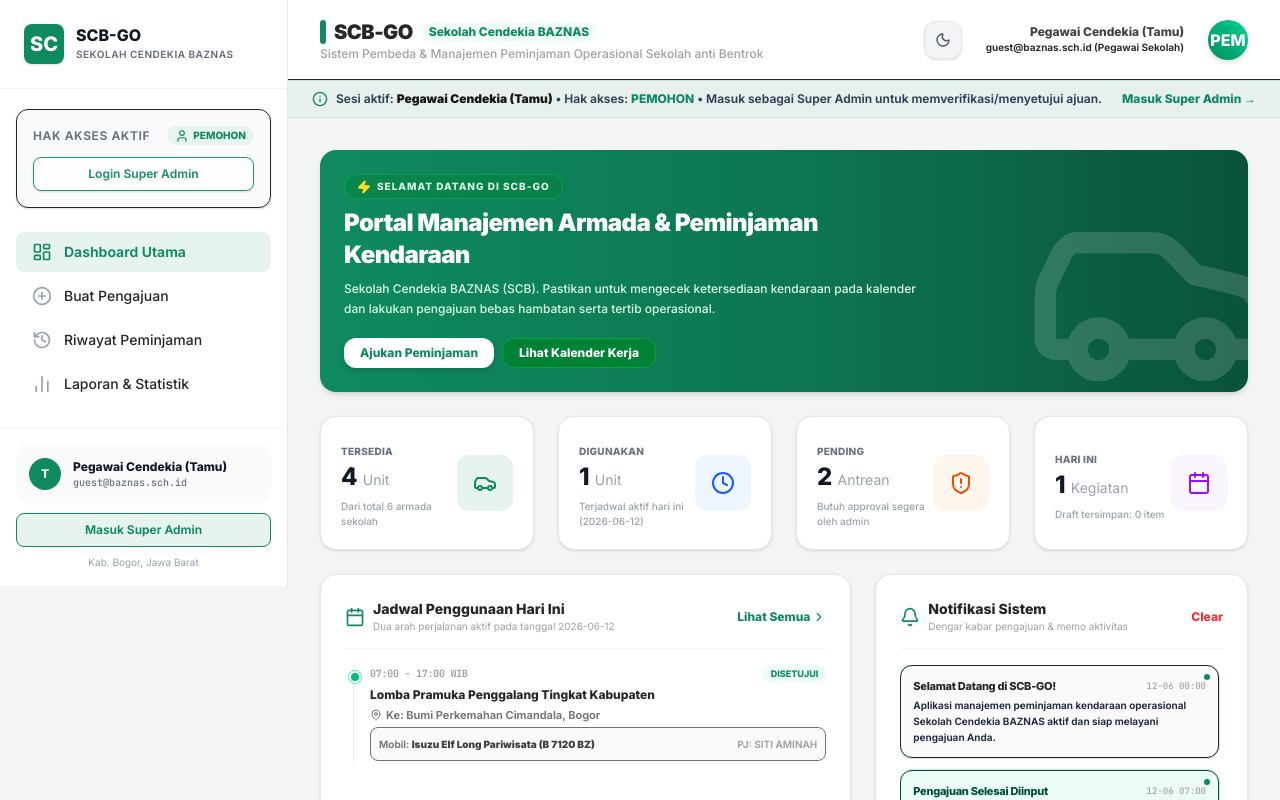
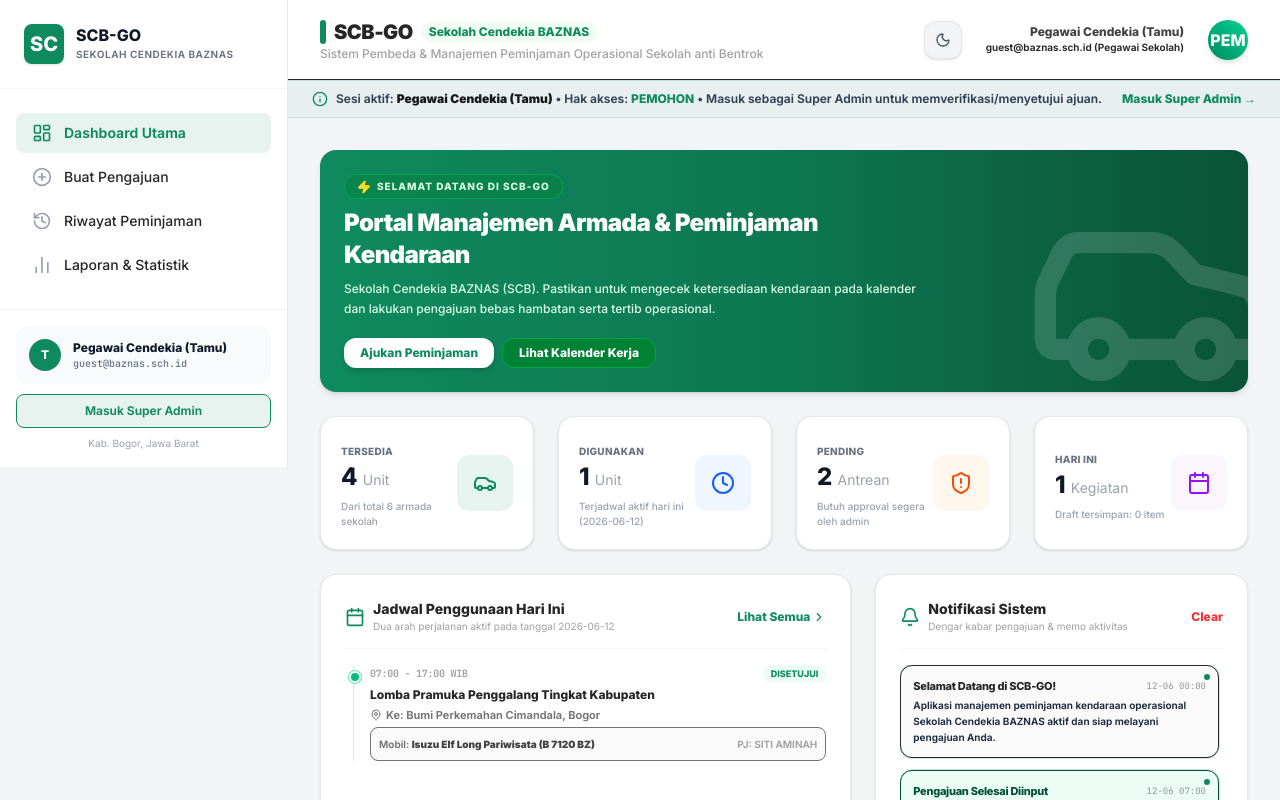
Before and after one commit to operasionalscb-art/Pengajuan-Kendaraan-SCB, a React (Vite) app: page / in a window 1280 px wide. Shown: the top 800 px of the page. Built offline with nearby package versions, Linux system fonts and the light colour scheme.

Commit message:
feat(sidebar): remove role switcher widget
Remove the temporary role switcher and simulation UI elements from the sidebar to clean up the navigation layout.

```diff
--- a/src/components/Sidebar.tsx
+++ b/src/components/Sidebar.tsx
@@ -139,29 +139,7 @@ export default function Sidebar({
           </div>
         </div>
 
-        {/* User Role Switcher Widget */}
-        <div className="p-4 mx-4 mt-5 bg-gray-50 dark:bg-neutral-850 rounded-xl border border-gray-150 dark:border-neutral-800 shadow-sm shrink-0">
-          <div className="flex items-center justify-between gap-2 mb-3">
-            <span className="text-xs font-semibold text-gray-500 dark:text-neutral-400 tracking-wider uppercase">Hak Akses Aktif</span>
-            <span className={`inline-flex items-center gap-1 text-[10px] uppercase font-bold px-2 py-0.5 rounded-full ${
-              currentRole === 'Admin' ? 'bg-amber-100 text-amber-800 dark:bg-amber-950/60 dark:text-amber-400' : 'bg-scb-light-green text-scb-green dark:bg-emerald-950/60 dark:text-emerald-400'
-            }`}>
-              {currentRole === 'Admin' ? <Users className="w-3.5 h-3.5" /> : <User className="w-3.5 h-3.5" />}
-              {currentRole}
-            </span>
-          </div>
 
-          <button
-            type="button"
-            onClick={toggleRole}
-            className="w-full flex items-center justify-center gap-2 py-2 px-3 bg-white dark:bg-neutral-800 text-scb-green dark:text-emerald-400 hover:bg-scb-light-green dark:hover:bg-neutral-750 border border-gray-150 dark:border-neutral-700 active:scale-[98%] font-semibold text-xs rounded-lg transition-all shadow-sm cursor-pointer animate-pulse"
-          >
-            {currentUser && currentUser.role === 'Admin'
-              ? `Simulasi: ${currentRole === 'Admin' ? 'Mode Pemohon' : 'Mode Admin'}`
-              : 'Login Super Admin'
-            }
-          </button>
-        </div>
 
         {/* Navigation Items */}
         <nav className="flex-1 px-4 py-6 space-y-1 overflow-y-auto scrollbar-thin">
```
